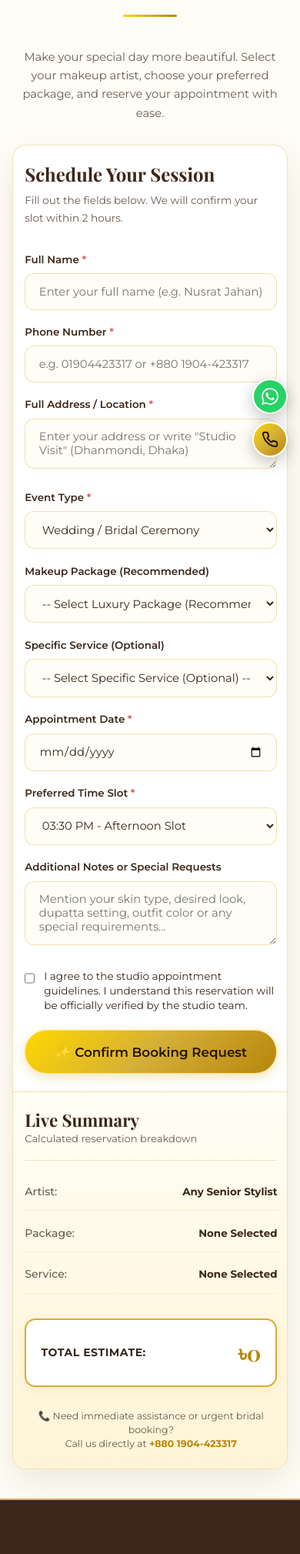
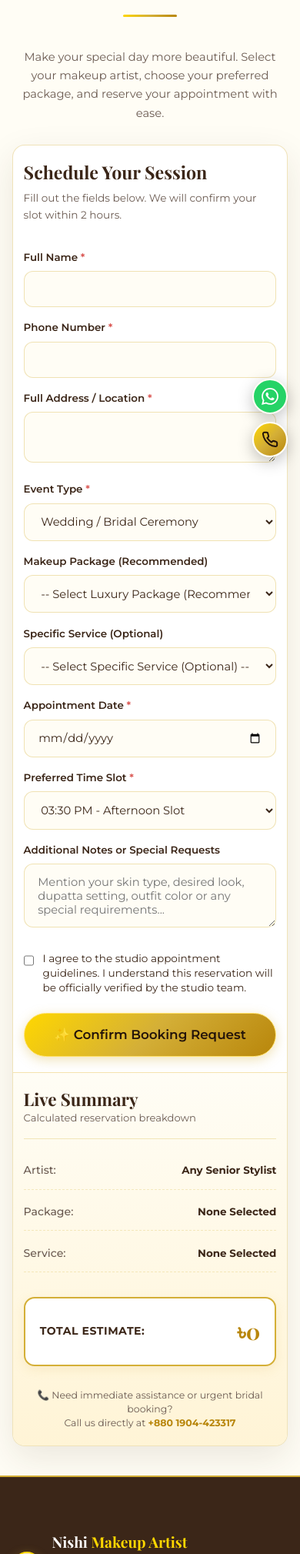
Before and after one commit to gobendo999/Parlor-Website, a Django app: page /book/ in a window 390 px wide. Shown: the part 234-2253 px from the top of the page at 77% size. Run offline with Django 5.2, Linux system fonts and the light colour scheme; data comes from the database, SQL or seed files in the repository; data that the repository does not hold is empty; some web fonts are replaced.

Commit message:
Fix booking page mobile responsiveness, remove form placeholders, enforce 11-digit phone number

```diff
--- a/parlor/forms.py
+++ b/parlor/forms.py
@@ -3,8 +3,8 @@ from datetime import date
 from django import forms
 from django.core.exceptions import ValidationError
 from .models import (
-    Appointment, ContactInquiry, Artist, Service, Package,
-    SalonProfile, GalleryItem, ServiceCategory
+    Appointment, ContactInquiry, Service, Package,
+    SalonProfile, GalleryItem
 )
 
 
@@ -31,20 +31,26 @@ class AppointmentBookingForm(forms.ModelForm):
         widgets = {
             'customer_name': forms.TextInput(attrs={
                 'class': 'form-control',
-                'placeholder': 'Enter your full name (e.g. Nusrat Jahan)',
+                'placeholder': '',
                 'required': True,
                 'autocomplete': 'name',
             }),
             'phone_number': forms.TextInput(attrs={
                 'class': 'form-control',
-                'placeholder': 'e.g. 01904423317 or +880 1904-423317',
+                'type': 'tel',
+                'placeholder': '',
                 'required': True,
                 'autocomplete': 'tel',
+                'maxlength': '11',
+                'minlength': '11',
+                'pattern': '01[0-9]{9}',
+                'inputmode': 'numeric',
+                'title': 'ফোন নম্বরটি অবশ্যই ১১ ডিজিটের হতে হবে (যেমন: 01XXXXXXXXX)',
             }),
             'customer_address': forms.Textarea(attrs={
                 'class': 'form-control',
                 'rows': 2,
-                'placeholder': 'Enter your address or write "Studio Visit" (Dhanmondi, Dhaka)',
+                'placeholder': '',
                 'required': True,
             }),
             'service': forms.Select(attrs={
@@ -86,16 +92,17 @@ class AppointmentBookingForm(forms.ModelForm):
 
     def clean_phone_number(self):
         raw_phone = self.cleaned_data.get('phone_number', '').strip()
-        # Remove common separators like spaces, hyphens, brackets
-        cleaned_digits = re.sub(r'[\s\-\(\)\.]', '', raw_phone)
+        digits = re.sub(r'\D', '', raw_phone)
 
-        # Check standard BD formats: 01XXXXXXXXX (11 digits) or +8801XXXXXXXXX (14 digits) or 8801XXXXXXXXX (13 digits)
-        bd_match = re.search(r'^(?:\+?880|0)?1[3-9]\d{8}$', cleaned_digits)
-        if not bd_match and len(re.sub(r'\D', '', cleaned_digits)) < 10:
+        # If user included 880 at start (e.g. 88019...), normalize to 11 digits
+        if digits.startswith('880') and len(digits) == 13:
+            digits = '0' + digits[3:]
+
+        if len(digits) != 11 or not digits.startswith('01'):
             raise ValidationError(
-                'Please enter a valid phone number (e.g., 01904-423317 or +8801904423317).'
+                'ফোন নম্বরটি অবশ্যই ১১ ডিজিটের হতে হবে (যেমন: 01XXXXXXXXX)।'
             )
-        return raw_phone
+        return digits
 
     def clean_appointment_date(self):
         appt_date = self.cleaned_data.get('appointment_date')
--- a/parlor/notifications.py
+++ b/parlor/notifications.py
@@ -2,7 +2,6 @@ import os
 import json
 import logging
 import urllib.request
-import urllib.error
 
 logger = logging.getLogger(__name__)
 
--- a/parlor/tests.py
+++ b/parlor/tests.py
@@ -8,8 +8,6 @@ from parlor.models import (
     Service,
     Package,
     Appointment,
-    GalleryItem,
-    Testimonial,
 )
 from parlor.forms import AppointmentBookingForm
 
--- a/parlor/views.py
+++ b/parlor/views.py
@@ -2,14 +2,12 @@ import os
 import re
 import json
 import uuid
-from urllib.parse import urlparse, parse_qs, unquote
+from urllib.parse import urlparse, parse_qs
 from django.conf import settings
 from django.core.files.storage import default_storage
 from django.shortcuts import render, redirect, get_object_or_404
 from django.contrib import messages
 from django.contrib.auth import authenticate, login, logout, update_session_auth_hash
-from django.contrib.auth.decorators import login_required
-from django.http import JsonResponse
 from django.views.decorators.http import require_POST
 from django.db.models import Q, Sum
 from django.utils import timezone
--- a/static/css/style.css
+++ b/static/css/style.css
@@ -470,6 +470,7 @@ button, input, select, textarea {
 
 .hero-content h1 .gold-highlight {
   background: var(--gold-gradient);
+  background-clip: text;
   -webkit-background-clip: text;
   -webkit-text-fill-color: transparent;
   display: block;
@@ -1193,15 +1194,24 @@ button, input, select, textarea {
   border: 1px solid rgba(212, 175, 55, 0.35);
   box-shadow: 0 15px 45px rgba(59, 38, 24, 0.1);
   overflow: hidden;
+  width: 100%;
+  max-width: 100%;
+  box-sizing: border-box;
 }
 
 .booking-layout-grid {
   display: grid;
-  grid-template-columns: 1.35fr 0.85fr;
+  grid-template-columns: minmax(0, 1.35fr) minmax(0, 0.85fr);
+  width: 100%;
+  max-width: 100%;
 }
 
 .booking-form-pane {
   padding: 3rem;
+  width: 100%;
+  max-width: 100%;
+  min-width: 0;
+  box-sizing: border-box;
 }
 
 .booking-form-header {
@@ -1220,8 +1230,16 @@ button, input, select, textarea {
 
 .booking-form-grid {
   display: grid;
-  grid-template-columns: 1fr 1fr;
+  grid-template-columns: repeat(2, minmax(0, 1fr));
   gap: 1.4rem;
+  width: 100%;
+  max-width: 100%;
+}
+
+.form-group {
+  width: 100%;
+  max-width: 100%;
+  min-width: 0;
 }
 
 .form-group.full-width {
@@ -1954,12 +1972,23 @@ textarea.form-control {
     text-align: left;
   }
   .booking-layout-grid {
-    grid-template-columns: 1fr;
+    grid-template-columns: 100%;
+    width: 100%;
+    max-width: 100%;
+  }
+  .booking-form-pane {
+    padding: 2.4rem 2rem;
+    width: 100%;
+    max-width: 100%;
+    box-sizing: border-box;
   }
   .booking-summary-pane {
     border-left: none;
     border-top: 1px solid rgba(212, 175, 55, 0.25);
     padding: 2.4rem 2rem;
+    width: 100%;
+    max-width: 100%;
+    box-sizing: border-box;
   }
   .contact-cards-grid {
     grid-template-columns: 1fr;
@@ -2168,16 +2197,27 @@ textarea.form-control {
   /* Booking Form & Live Summary */
   .booking-card-wrapper {
     border-radius: 18px;
+    width: 100%;
+    max-width: 100%;
+    box-sizing: border-box;
   }
   .booking-form-pane {
     padding: 1.8rem 1.2rem;
+    width: 100%;
+    max-width: 100%;
+    box-sizing: border-box;
   }
   .booking-form-grid {
-    grid-template-columns: 1fr;
+    grid-template-columns: 100%;
     gap: 1.1rem;
+    width: 100%;
+    max-width: 100%;
   }
   .booking-summary-pane {
     padding: 1.8rem 1.2rem;
+    width: 100%;
+    max-width: 100%;
+    box-sizing: border-box;
   }
 
   /* Contact Section */
@@ -2366,17 +2406,37 @@ textarea.form-control {
   }
 
   /* Booking Form Controls */
+  .booking-card-wrapper {
+    border-radius: 16px;
+    width: 100%;
+    max-width: 100%;
+    box-sizing: border-box;
+  }
   .booking-form-pane {
-    padding: 1.4rem 0.95rem;
+    padding: 1.25rem 0.85rem;
+    width: 100%;
+    max-width: 100%;
+    box-sizing: border-box;
   }
   .booking-form-header h3 {
-    font-size: 1.5rem;
+    font-size: 1.45rem;
+    word-break: break-word;
   }
   .booking-form-header p {
     font-size: 0.85rem;
+    word-break: break-word;
+  }
+  .booking-form-grid {
+    grid-template-columns: 100%;
+    gap: 0.95rem;
+    width: 100%;
+    max-width: 100%;
   }
   .booking-summary-pane {
-    padding: 1.4rem 0.95rem;
+    padding: 1.25rem 0.85rem;
+    width: 100%;
+    max-width: 100%;
+    box-sizing: border-box;
   }
   .summary-detail-val {
     max-width: 60%;
@@ -2553,6 +2613,26 @@ textarea.form-control {
     width: 85%;
     max-width: 280px;
     padding: 1.6rem 1.1rem;
+  }
+  .booking-card-wrapper {
+    border-radius: 12px;
+  }
+  .booking-form-pane {
+    padding: 1.1rem 0.65rem;
+  }
+  .booking-form-header h3 {
+    font-size: 1.3rem;
+  }
+  .booking-form-header p {
+    font-size: 0.8rem;
+  }
+  .booking-summary-pane {
+    padding: 1.1rem 0.65rem;
+  }
+  .form-control,
+  .form-select {
+    padding: 0.65rem 0.75rem;
+    font-size: 0.86rem;
   }
 }
 
--- a/templates/parlor/booking.html
+++ b/templates/parlor/booking.html
@@ -25,15 +25,14 @@
           </div>
 
           {% if preselected_item %}
-            <div style="background: linear-gradient(135deg, #FFFDF5, #FFF4D6); border: 2px solid var(--primary-gold); border-radius: 12px; padding: 1rem 1.4rem; margin-bottom: 1.5rem; display: flex; align-items: center; justify-content: space-between; gap: 1rem; box-shadow: 0 4px 15px rgba(212,175,55,0.15);">
-              <div style="display: flex; align-items: center; gap: 0.8rem;">
+            <div style="background: linear-gradient(135deg, #FFFDF5, #FFF4D6); border: 2px solid var(--primary-gold); border-radius: 12px; padding: 1rem 1.4rem; margin-bottom: 1.5rem; display: flex; align-items: center; justify-content: space-between; gap: 1rem; box-shadow: 0 4px 15px rgba(212,175,55,0.15); flex-wrap: wrap;">
+              <div style="display: flex; align-items: center; gap: 0.8rem; flex-wrap: wrap;">
                 <span style="font-size: 1.8rem;">{% if item_type == 'package' %}👑{% else %}💅{% endif %}</span>
                 <div>
                   <span style="font-size: 0.75rem; text-transform: uppercase; font-weight: 700; color: var(--dark-gold); letter-spacing: 0.5px;">
                     নির্বাচিত {% if item_type == 'package' %}প্যাকেজ (Selected Package){% else %}সার্ভিস (Selected Service){% endif %}
                   </span>
                   <h4 style="margin: 0; font-size: 1.15rem; color: var(--text-dark);">{{ preselected_item.name }}</h4>
-                  <small style="color: var(--text-muted);">এই আইটেমটি বুকিং ফর্মে স্বয়ংক্রিয়ভাবে সিলেক্ট করা হয়েছে।</small>
                 </div>
               </div>
               <div style="text-align: right;">
@@ -174,5 +173,13 @@
   if (typeof window.updateBookingSummary === 'function') {
     window.updateBookingSummary();
   }
+
+  // Phone number strictly 11 digits validation
+  const phoneInput = document.querySelector('input[name="phone_number"]');
+  if (phoneInput) {
+    phoneInput.addEventListener('input', function() {
+      this.value = this.value.replace(/\D/g, '').slice(0, 11);
+    });
+  }
 </script>
 {% endblock %}
```
Also changed, not shown: beauty_parlor/settings.py (+0 -7 lines).
